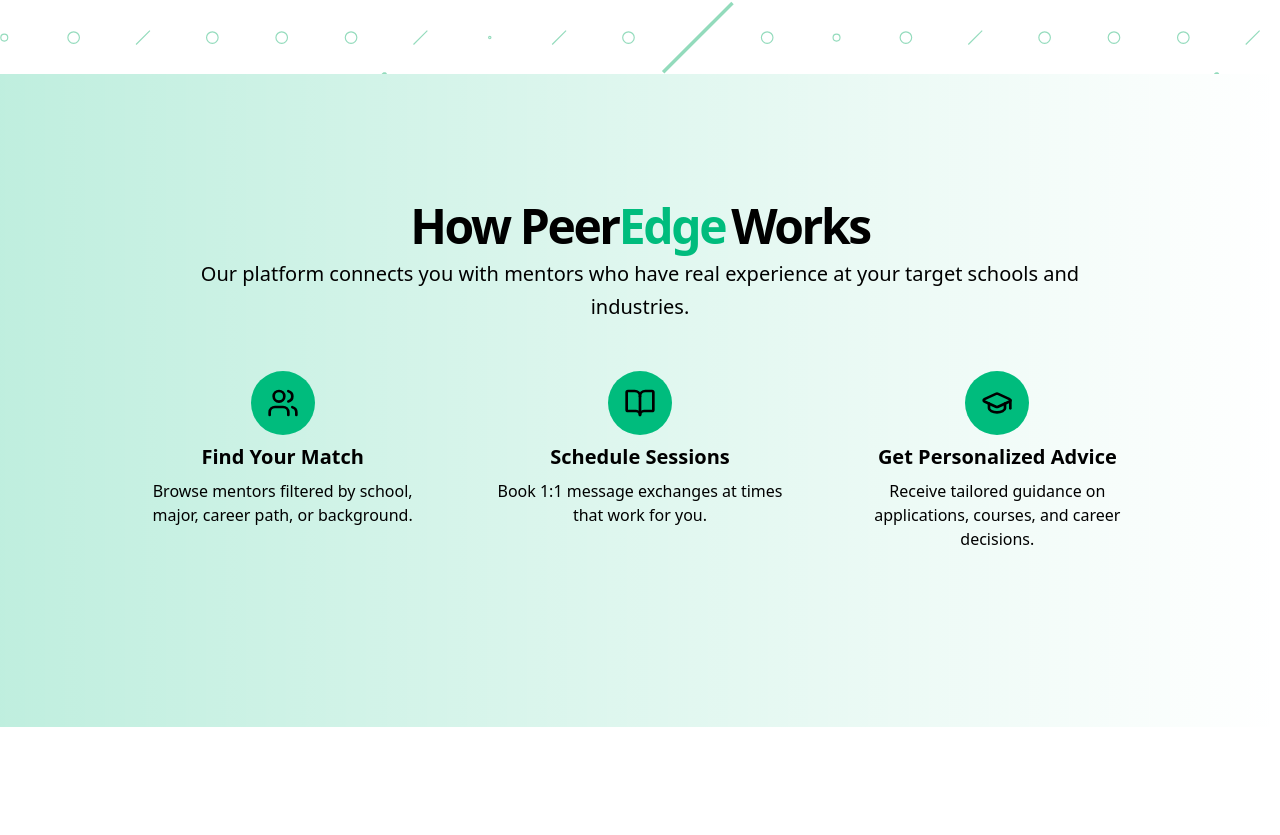
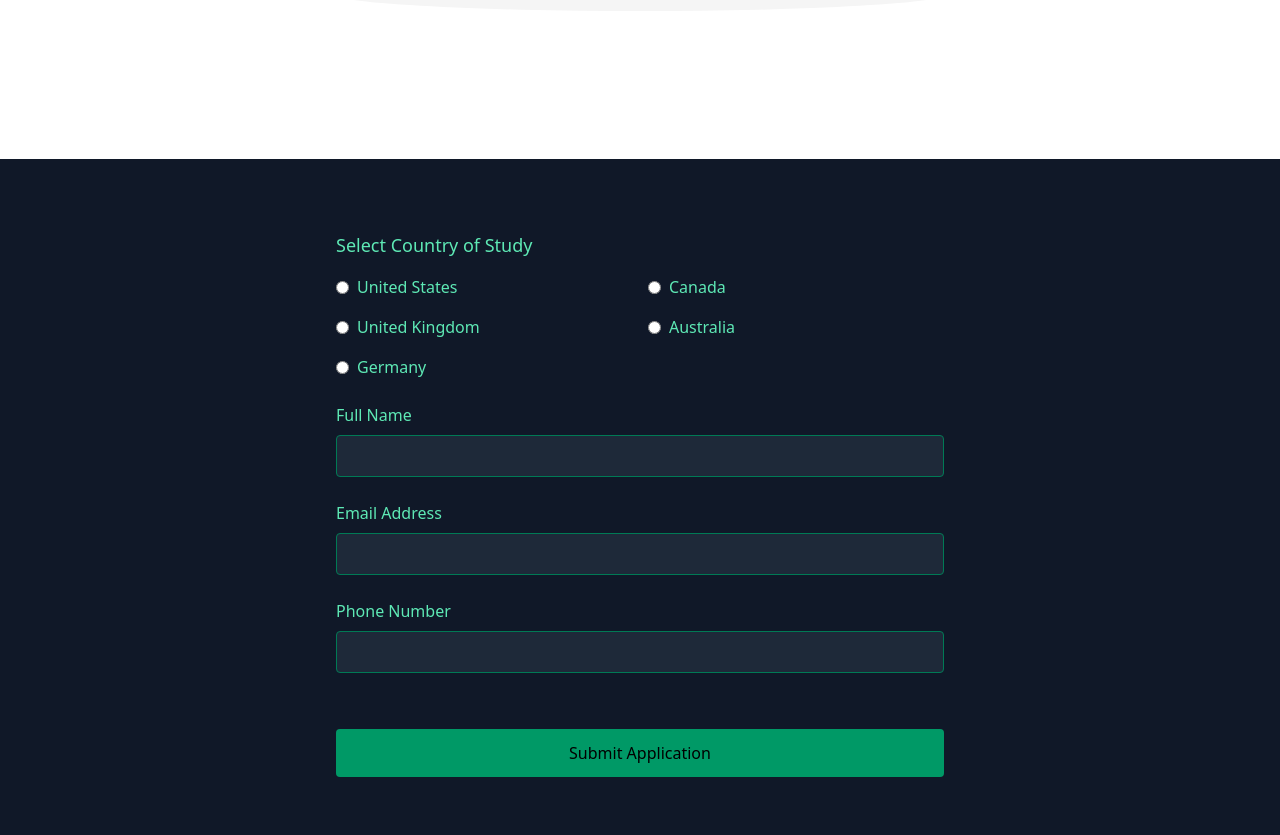
Before and after one commit to audumber28/PEER-EDGE, a Next.js app: page / in a window 1280 px wide. Shown: the part 825-1660 px from the top of the page. Built offline with nearby package versions, Linux system fonts and the light colour scheme.

Commit message:
commited commited

```diff
--- a/src/app/Home/page.tsx
+++ b/src/app/Home/page.tsx
@@ -539,7 +539,7 @@
           </div>
           <div className="flex flex-col gap-3 sm:flex-row sm:items-center sm:justify-between">
             <p className="text-xs text-muted-foreground">
-              &copy; {new Date().getFullYear()} MentorMatch. All rights
+              &copy; {new Date().getFullYear()} Peer<span className="text-emerald-500">Edge</span>. All rights
               reserved.
             </p>
             <div className="flex gap-4">
--- a/src/app/collegeprofile/[index]/page.tsx
+++ b/src/app/collegeprofile/[index]/page.tsx
@@ -339,7 +339,7 @@
                 <Separator className="bg-gray-700" />
 
                 {/* Expertise */}
-                <div>
+                {/* <div>
                   <h3 className="font-medium mb-3 text-gray-300">Areas of Expertise</h3>
                   <div className="flex flex-wrap gap-2">
                     {mentor.expertise.map((skill, idx) => (
@@ -352,7 +352,7 @@
                       </Badge>
                     ))}
                   </div>
-                </div>
+                </div> */}
 
                 <Separator className="bg-gray-700" />
 
--- /dev/null
+++ b/src/app/intmentorsinput/page.tsx
@@ -0,0 +1,220 @@
+"use client";
+
+import React, { useState } from "react";
+
+// Define types for form data and country/course options
+interface StudentApplication {
+  country: string;
+  course: string;
+  name: string;
+  email: string;
+  phoneNumber: string;
+}
+
+const countriesData = [
+  {
+    name: "United States",
+    courses: [
+      "Computer Science",
+      "Business Administration",
+      "Engineering",
+      "Data Science",
+    ],
+  },
+  {
+    name: "Canada",
+    courses: [
+      "Software Engineering",
+      "Biotechnology",
+      "Digital Media",
+      "Environmental Science",
+    ],
+  },
+  {
+    name: "United Kingdom",
+    courses: [
+      "International Business",
+      "Artificial Intelligence",
+      "Mechanical Engineering",
+      "Psychology",
+    ],
+  },
+  {
+    name: "Australia",
+    courses: [
+      "Marine Biology",
+      "Cybersecurity",
+      "Renewable Energy",
+      "Sports Management",
+    ],
+  },
+  {
+    name: "Germany",
+    courses: [
+      "Automotive Engineering",
+      "Robotics",
+      "Chemistry",
+      "Industrial Design",
+    ],
+  },
+];
+
+export default function InternationalAdmissions() {
+  const [application, setApplication] = useState<StudentApplication>({
+    country: "",
+    course: "",
+    name: "",
+    email: "",
+    phoneNumber: "",
+  });
+
+  const [availableCourses, setAvailableCourses] = useState<string[]>([]);
+
+  const handleCountryChange = (e: React.ChangeEvent<HTMLInputElement>) => {
+    const selectedCountry = e.target.value;
+    const countryData = countriesData.find((c) => c.name === selectedCountry);
+
+    setApplication((prev) => ({
+      ...prev,
+      country: selectedCountry,
+      course: "", // Reset course when country changes
+    }));
+
+    setAvailableCourses(countryData ? countryData.courses : []);
+  };
+
+  const handleInputChange = (
+    e: React.ChangeEvent<HTMLInputElement | HTMLSelectElement>
+  ) => {
+    const { name, value } = e.target;
+    setApplication((prev) => ({
+      ...prev,
+      [name]: value,
+    }));
+  };
+
+  const handleSubmit = (e: React.FormEvent) => {
+    e.preventDefault();
+    // Add submission logic
+    console.log("Application Submitted:", application);
+    alert("Application Received! We will contact you soon.");
+  };
+
+  return (
+    <>
+      <section className="flex flex-col max-w-7xl mx-auto py-10">
+        <h1 className="text-5xl font-bold text-center">
+          Lets Begin With Your{" "}
+          <span className="text-emerald-500">International</span> Journey!
+        </h1>
+        <p className="text-yellow-50 text-center">
+          enter your details and connect with your mentor!
+        </p>
+      </section>
+      <div className="flex justify-center mb-8">
+        <img
+          src="/flying.svg"
+          alt="Flying illustration"
+          className="w-200 h-200"
+        />
+      </div>
+      <div className="min-h-screen bg-gray-900 text-emerald-500 w-full flex justify-center py-10">
+        <div className="container max-w-2xl px-8 py-8">
+          <form onSubmit={handleSubmit} className="space-y-6">
+            <div className="space-y-4">
+              <label className="block text-emerald-300 text-lg font-medium">
+                Select Country of Study
+              </label>
+              <div className="grid grid-cols-1 md:grid-cols-2 gap-4">
+                {countriesData.map((country) => (
+                  <div
+                    key={country.name}
+                    className="flex items-center space-x-2"
+                  >
+                    <input
+                      type="radio"
+                      name="country"
+                      value={country.name}
+                      checked={application.country === country.name}
+                      onChange={handleCountryChange}
+                      className="text-emerald-500 focus:ring-emerald-500"
+                      required
+                    />
+                    <label className="text-emerald-300">{country.name}</label>
+                  </div>
+                ))}
+              </div>
+            </div>
+
+            {application.country && (
+              <div className="space-y-4">
+                <label className="block text-emerald-300 text-lg font-medium">
+                  Select Course
+                </label>
+                <div className="grid grid-cols-1 md:grid-cols-2 gap-4">
+                  {availableCourses.map((course) => (
+                    <div key={course} className="flex items-center space-x-2">
+                      <input
+                        type="radio"
+                        name="course"
+                        value={course}
+                        checked={application.course === course}
+                        onChange={handleInputChange}
+                        className="text-emerald-500 focus:ring-emerald-500"
+                        required
+                      />
+                      <label className="text-emerald-300">{course}</label>
+                    </div>
+                  ))}
+                </div>
+              </div>
+            )}
+
+            <div className="space-y-2">
+              <label className="block text-emerald-300">Full Name</label>
+              <input
+                type="text"
+                name="name"
+                value={application.name}
+                onChange={handleInputChange}
+                className="w-full bg-gray-800 text-emerald-300 border-emerald-700 border rounded p-2"
+                required
+              />
+            </div>
+
+            <div className="space-y-2">
+              <label className="block text-emerald-300">Email Address</label>
+              <input
+                type="email"
+                name="email"
+                value={application.email}
+                onChange={handleInputChange}
+                className="w-full bg-gray-800 text-emerald-300 border-emerald-700 border rounded p-2"
+                required
+              />
+            </div>
+
+            <div className="space-y-2">
+              <label className="block text-emerald-300">Phone Number</label>
+              <input
+                type="tel"
+                name="phoneNumber"
+                value={application.phoneNumber}
+                onChange={handleInputChange}
+                className="w-full bg-gray-800 text-emerald-300 border-emerald-700 border rounded p-2"
+                required
+              />
+            </div>
+
+            <button
+              type="submit"
+              className="w-full bg-emerald-600 text-black py-3 rounded hover:bg-emerald-500 transition duration-300 mt-8"
+            >
+              Submit Application
+            </button>
+          </form>
+        </div>
+      </div>
+    </>
+  );
+}
--- a/src/app/page.tsx
+++ b/src/app/page.tsx
@@ -1,15 +1,15 @@
 import { SignInButton } from "@clerk/nextjs";
 import HomePageComponent from "@/app/Home/page";
+import InternationalAdmissions from "@/app/intmentorsinput/page";
 
 export default function HomePage() {
   return (
-
     <>
+      <InternationalAdmissions></InternationalAdmissions>
       <HomePageComponent />
       <SignInButton mode="redirect" forceRedirectUrl="/Home">
         <button className="btn btn-primary">Sign In</button>
       </SignInButton>
     </>
-
   );
 }
```
Also changed, not shown: public/flying.svg (added).
